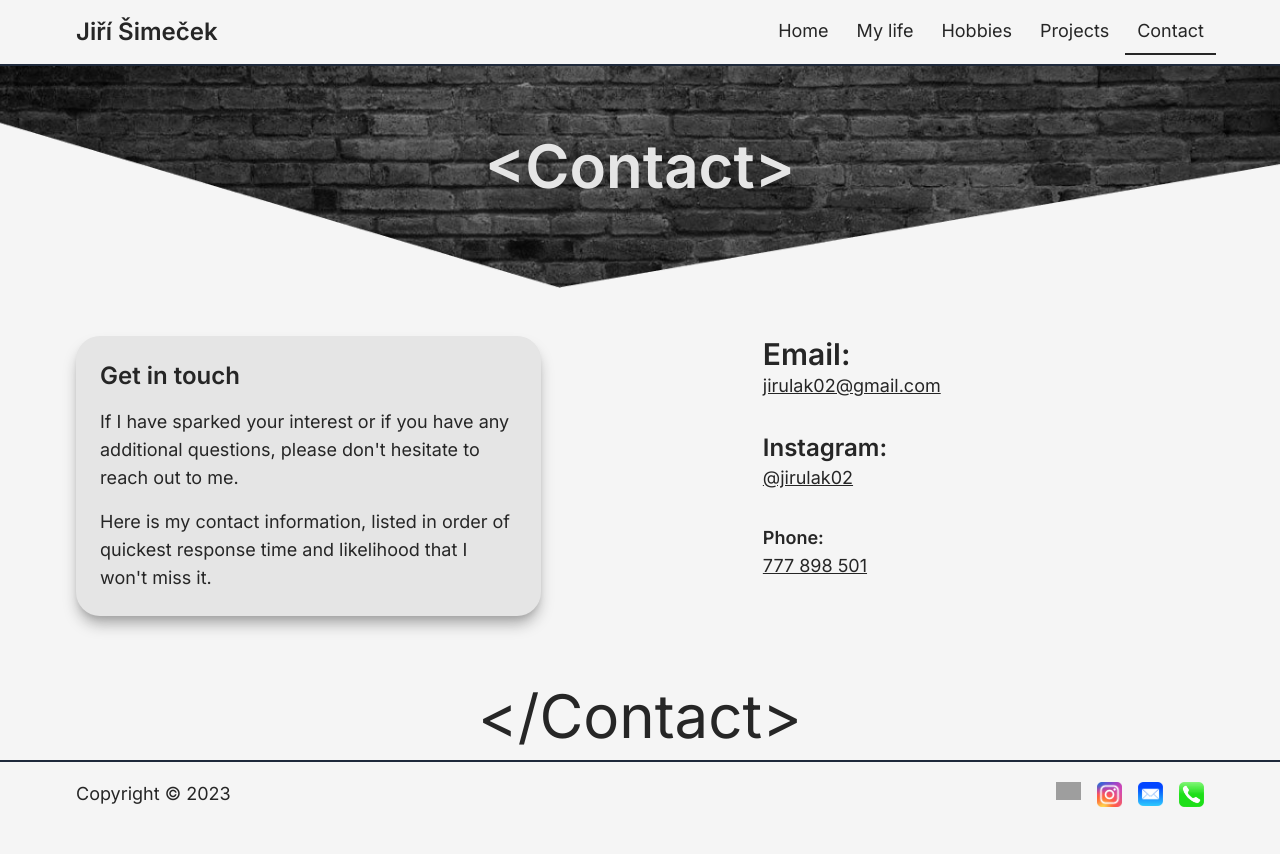
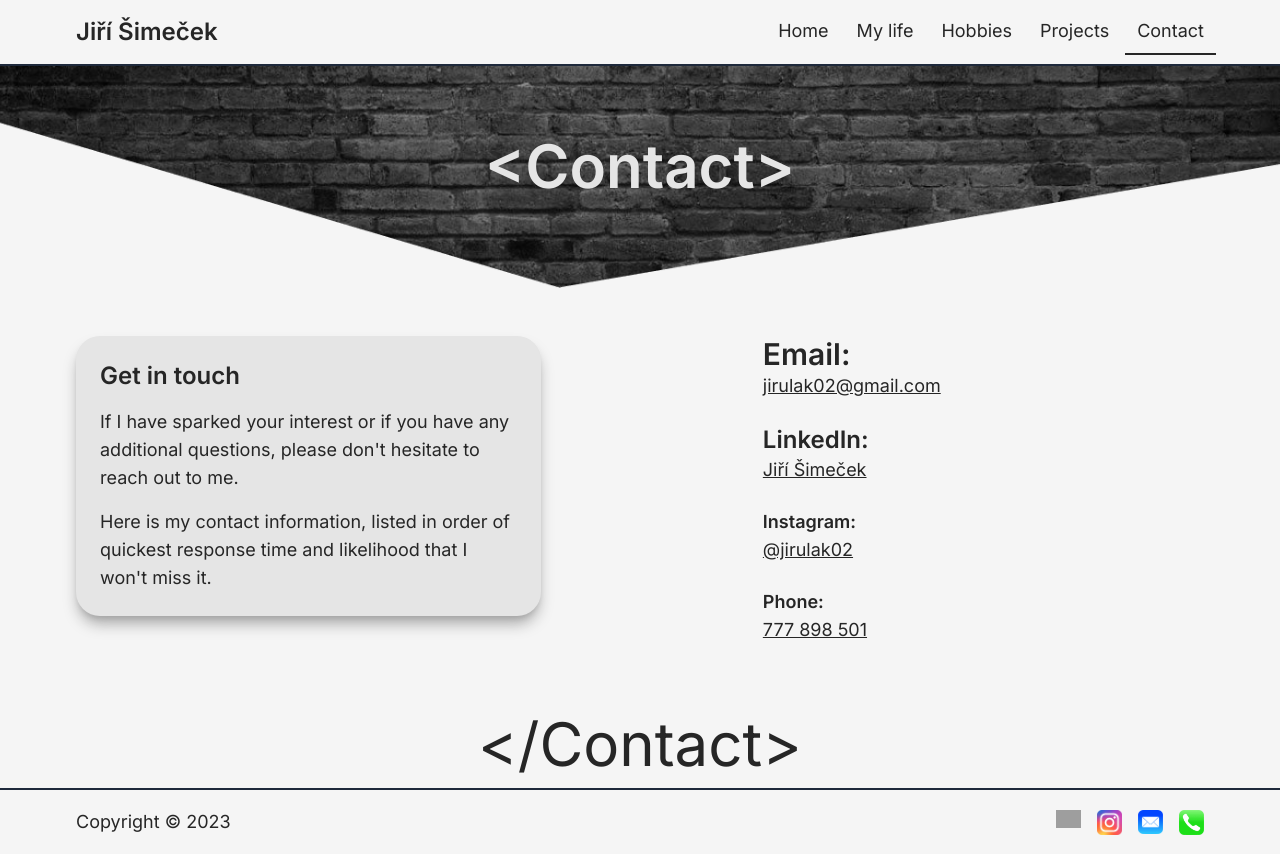
Before and after one commit to jirulak02/personal-website, a Next.js app: page /contact in a window 1280 px wide. Before the commit the page ends 826 px from the top, so only its background shows below. Built offline with nearby package versions, Linux system fonts and the light colour scheme; grey boxes are pictures that could not be loaded.

Commit message:
add linkedin

```diff
--- a/app/contact/page.tsx
+++ b/app/contact/page.tsx
@@ -29,7 +29,7 @@ export default function Contact() {
 							miss it.
 						</p>
 					</Card>
-					<div className="lg:col-end-8 col-span-3 space-y-8 pl-6">
+					<div className="lg:col-end-8 col-span-3 space-y-6 pl-6">
 						<div>
 							<h2 className="font-semibold">Email:</h2>
 							<a
@@ -40,7 +40,18 @@ export default function Contact() {
 							</a>
 						</div>
 						<div>
-							<h3>Instagram:</h3>
+							<h3>LinkedIn:</h3>
+							<a
+								href="https://www.linkedin.com/in/ji%C5%99%C3%AD-%C5%A1ime%C4%8Dek-a95b5027b/"
+								className="underline"
+								target="_blank"
+								rel="noopener noreferrer"
+							>
+								Jiří Šimeček
+							</a>
+						</div>
+						<div>
+							<h4>Instagram:</h4>
 							<a
 								href="https://www.instagram.com/jirulak02/"
 								className="underline"
--- a/app/layout.tsx
+++ b/app/layout.tsx
@@ -18,7 +18,7 @@ export default function RootLayout({ children }: Children) {
 				<Header normal />
 				<main className="pt-16">{children}</main>
 				<Footer />
-				<Analytics />
+				{/* <Analytics /> */}
 			</body>
 		</html>
 	);
--- a/components/HomePage/AboutMe.tsx
+++ b/components/HomePage/AboutMe.tsx
@@ -19,8 +19,8 @@ export default function AboutMe() {
 					</p>
 					<p>
 						Currently, I am pursuing my education at the Prague
-						University of Economics and Business with a focus on
-						Applied informatics.
+						University of Economics and Business with a plan to quit
+						once I land a job.
 					</p>
 					<div className="text-right">
 						<Link href="/my-life" className="underline">
--- a/components/HomePage/Greeting.tsx
+++ b/components/HomePage/Greeting.tsx
@@ -8,9 +8,8 @@ export default function Greeting() {
 				<p>
 					Welcome to my personal website! My name is Jiří and I am a
 					young and motivated programmer with a passion for coding,
-					problem-solving and design. I am currently seeking
-					employment opportunities as a front-end developer and am
-					excited to see what the future holds.
+					problem-solving and design. I am currently looking for a
+					full-time job as a front-end Next.js/React developer.
 				</p>
 				<p>Hope you find my website informative and fun.</p>
 			</Card>
--- a/components/MyLifePage/Story.tsx
+++ b/components/MyLifePage/Story.tsx
@@ -141,8 +141,8 @@ export default function Story() {
 							</p>
 							<p>
 								Started learning everything for being a
-								full-stack developer, including React, Nextjs,
-								Nodejs, TypeScript and MongoDB.
+								full-stack developer, including React, Next.js,
+								Node.js and TypeScript.
 							</p>
 						</div>
 						<div className="col-span-1 min-w-max hidden md:flex items-center justify-center border-l-2 border-neutral-800">
--- a/components/ProjectsPage/OtherProjects.tsx
+++ b/components/ProjectsPage/OtherProjects.tsx
@@ -21,7 +21,7 @@ export default function OtherProjects() {
 					</a>
 				</Card>
 				<Card className="max-w-sm mx-auto">
-					<p>Currently I'm learning more about Nextjs.</p>
+					<p>Currently I'm building client projects in Next.js.</p>
 				</Card>
 			</div>
 		</section>
```
Also changed, not shown: components/layout/Footer.tsx (+0 -2 lines).
